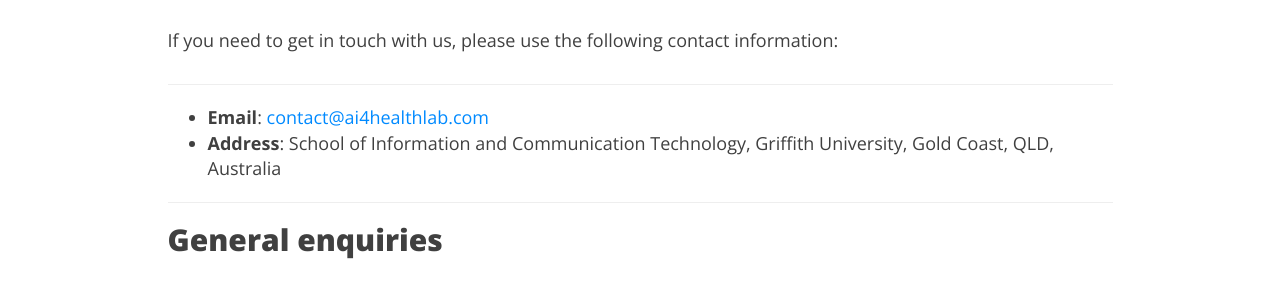
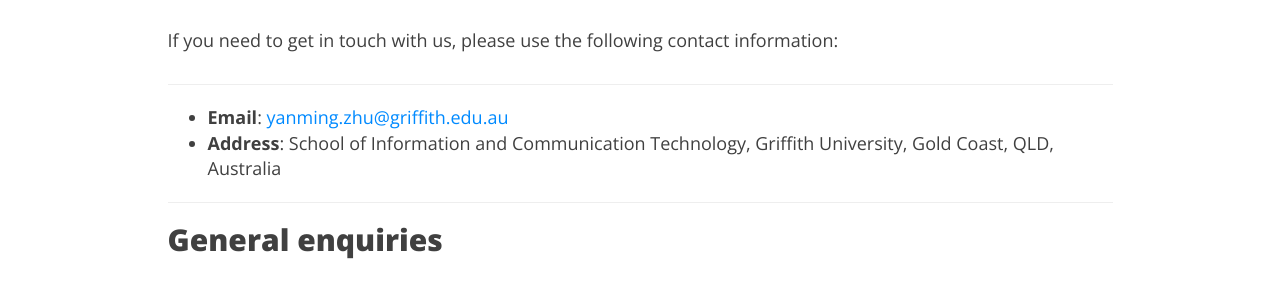
Before and after one commit to AI4HealthLab/AI4HealthLab.github.io, a Jekyll site: the page built from contact.md, in a window 1280 px wide and 1081 px high. Shown: the part 243-533 px from the top of the window. Built offline with Jekyll 4.4.1, drawn with Linux system fonts in a browser that asks for light colours; nearby versions of some CDN libraries.

Commit message:
Update contact.md

```diff
--- a/contact.md
+++ b/contact.md
@@ -8,7 +8,7 @@
 
 ---
 
-- **Email**: [contact@ai4healthlab.com](a.liew@griffith.edu.au)
+- **Email**: [yanming.zhu@griffith.edu.au](yanming.zhu@griffith.edu.au)
 - **Address**: School of Information and Communication Technology, Griffith University, Gold Coast, QLD, Australia
 
 ---
```
